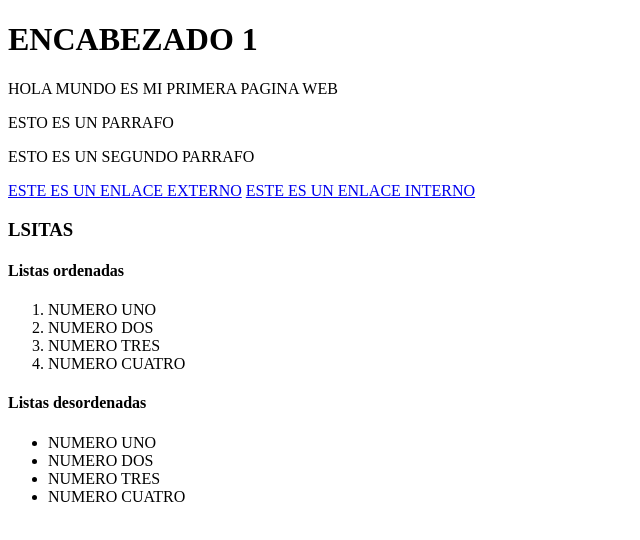
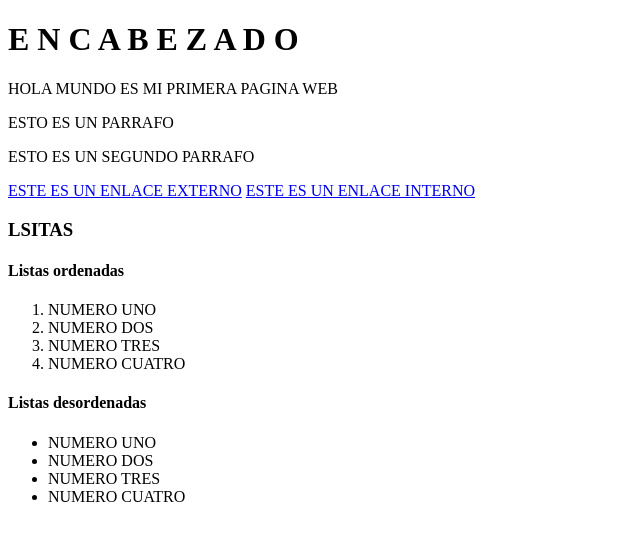
Before and after one commit to AxelJimnz/HTML-CSS, a plain HTML site: page 1.INTRODUCCION/etiquetas-habituales.html in a window 1280 px wide. Shown: the whole page, without its empty margins (0-640 px from the left). Drawn offline with Linux system fonts and the light colour scheme.

Commit message:
CuartoCommit

```diff
--- a/1.INTRODUCCION/etiquetas-habituales.html
+++ b/1.INTRODUCCION/etiquetas-habituales.html
@@ -7,7 +7,7 @@
 
     <body>
         <!--DIV divisiones de codigo-->
-        <h1>ENCABEZADO 1</h1>
+        <h1> E N C A B E Z A D O </h1>
 
         <!--<h2>ENCABEZADO 2</h2>
         <h3>ENCABEZADO 3</h3>
```
Also changed, not shown: 1.INTRODUCCION/index.html (+1 -1 lines).
